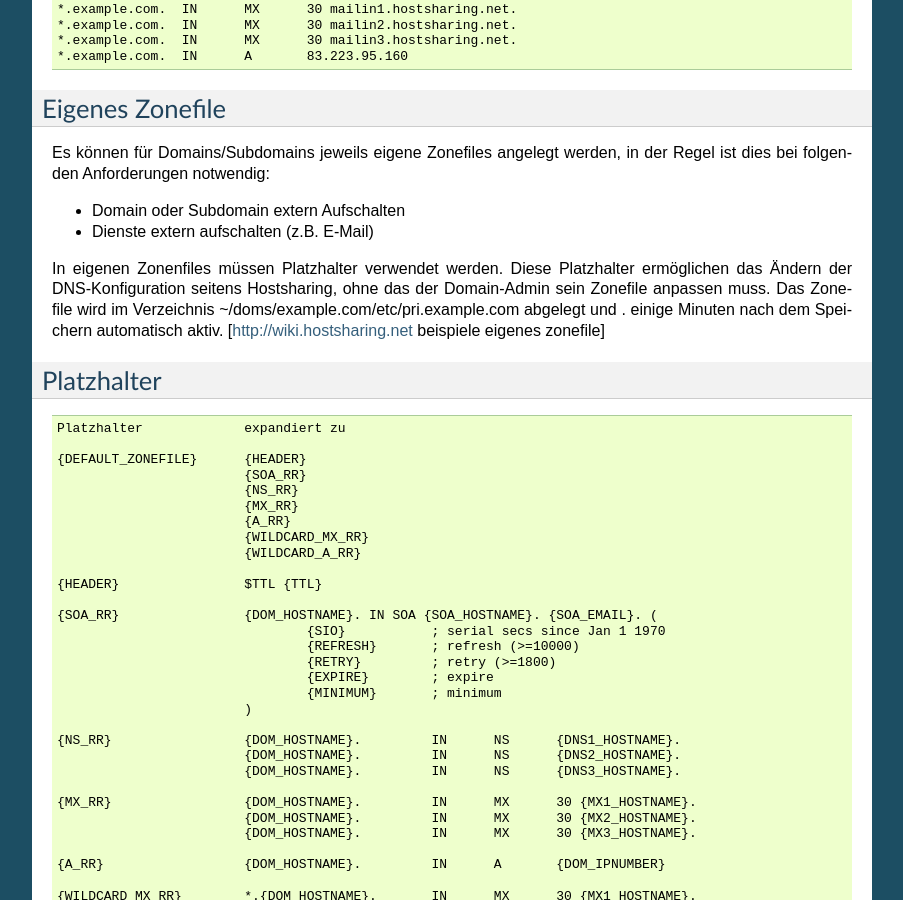
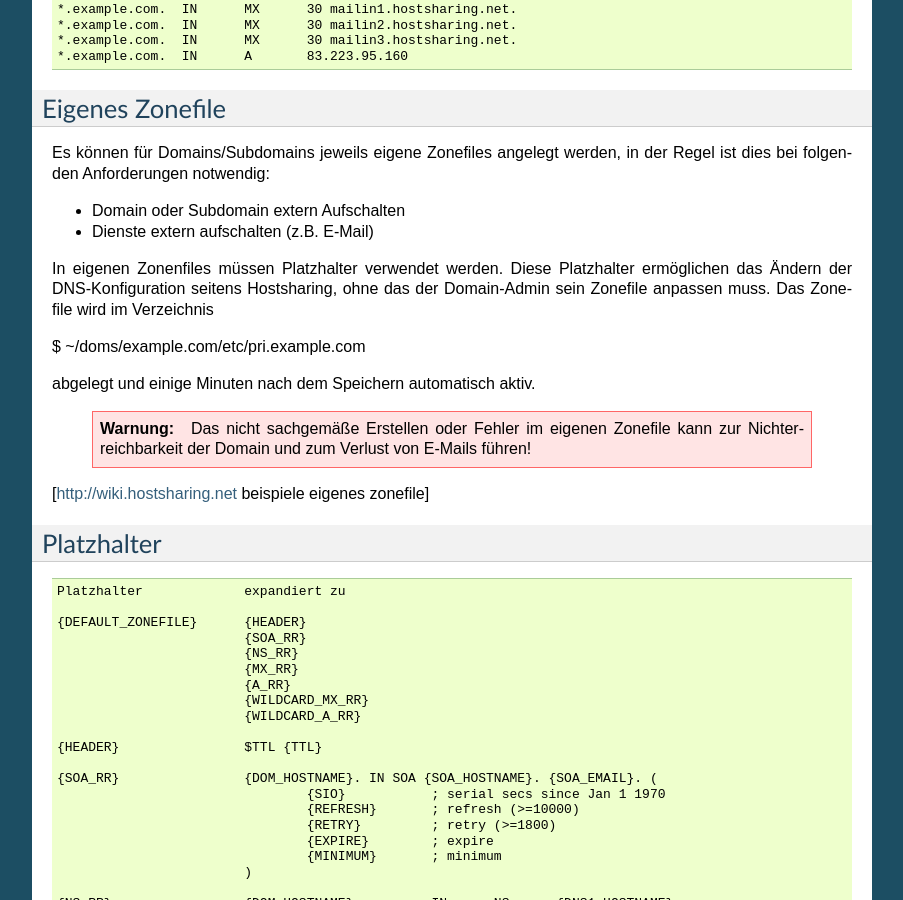
Before and after one commit to hostsharing/hs.docs.users, a Sphinx documentation site: the page built from source/zonefile.rst, in a window 1280 px wide and 900 px high, scrolled down 653 px. Shown: the whole window, without its empty margins (198-1101 px from the left). Built offline with Sphinx 7.4.7, drawn with Linux system fonts in a browser that asks for light colours; pages that are not in the unit, such as notebooks, are missing from menus.

Commit message:
added warning change zonefile

```diff
--- a/source/zonefile.rst
+++ b/source/zonefile.rst
@@ -49,10 +49,18 @@ Anforderungen notwendig:
 - Domain oder Subdomain extern Aufschalten
 - Dienste extern aufschalten (z.B. E-Mail)
 
-In eigenen Zonenfiles müssen Platzhalter verwendet werden. Diese Platzhalter ermöglichen
-das Ändern der DNS-Konfiguration seitens Hostsharing, ohne das der Domain-Admin sein
-Zonefile anpassen muss. Das Zonefile wird im Verzeichnis ~/doms/example.com/etc/pri.example.com abgelegt und .
-einige Minuten nach dem Speichern automatisch aktiv.
+In eigenen Zonenfiles müssen Platzhalter verwendet werden. Diese Platzhalter ermöglichen das Ändern der DNS-Konfiguration seitens Hostsharing, ohne das der Domain-Admin sein
+Zonefile anpassen muss. Das Zonefile wird im Verzeichnis
+
+$ ~/doms/example.com/etc/pri.example.com
+
+abgelegt und einige Minuten nach dem Speichern automatisch aktiv.
+
+        .. warning::
+
+                Das nicht sachgemäße Erstellen oder Fehler im eigenen Zonefile kann zur Nichterreichbarkeit der Domain und zum Verlust von E-Mails führen!
+
+
 [http://wiki.hostsharing.net beispiele eigenes zonefile]
 
 
```
